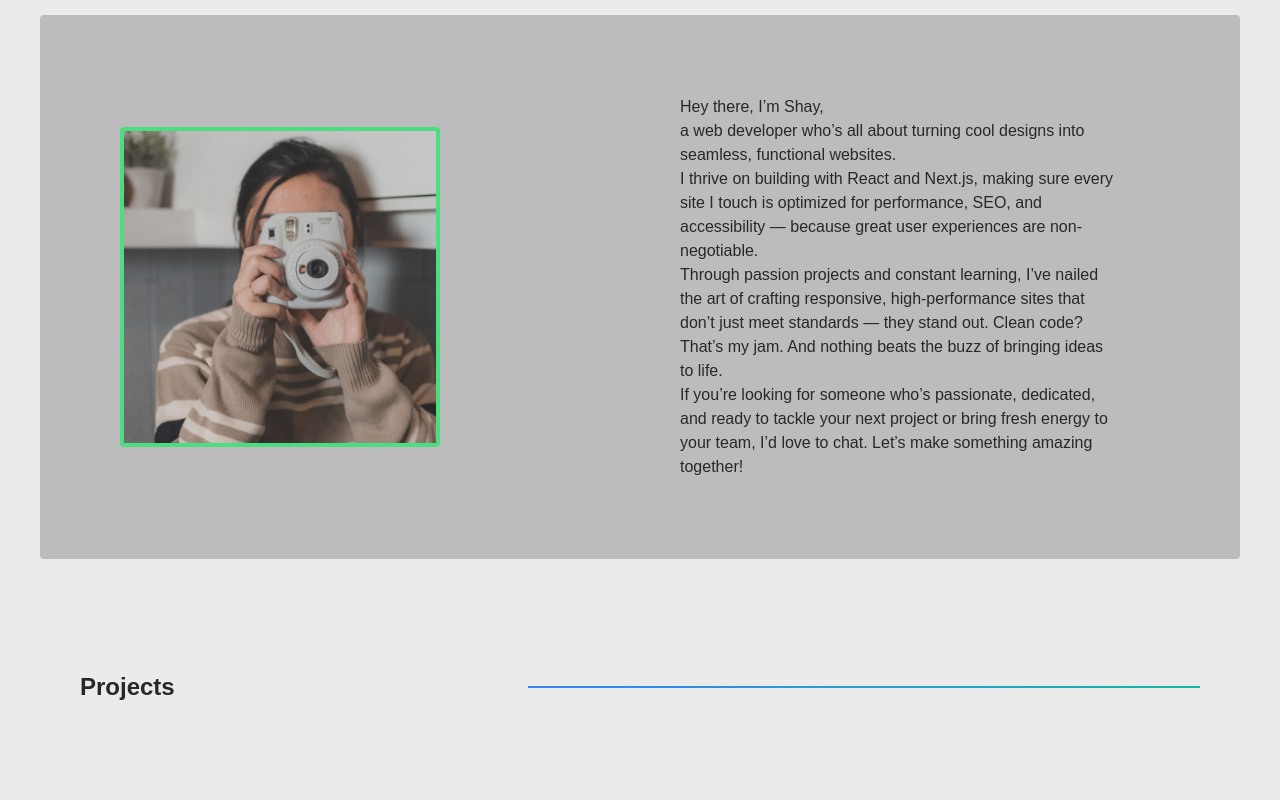
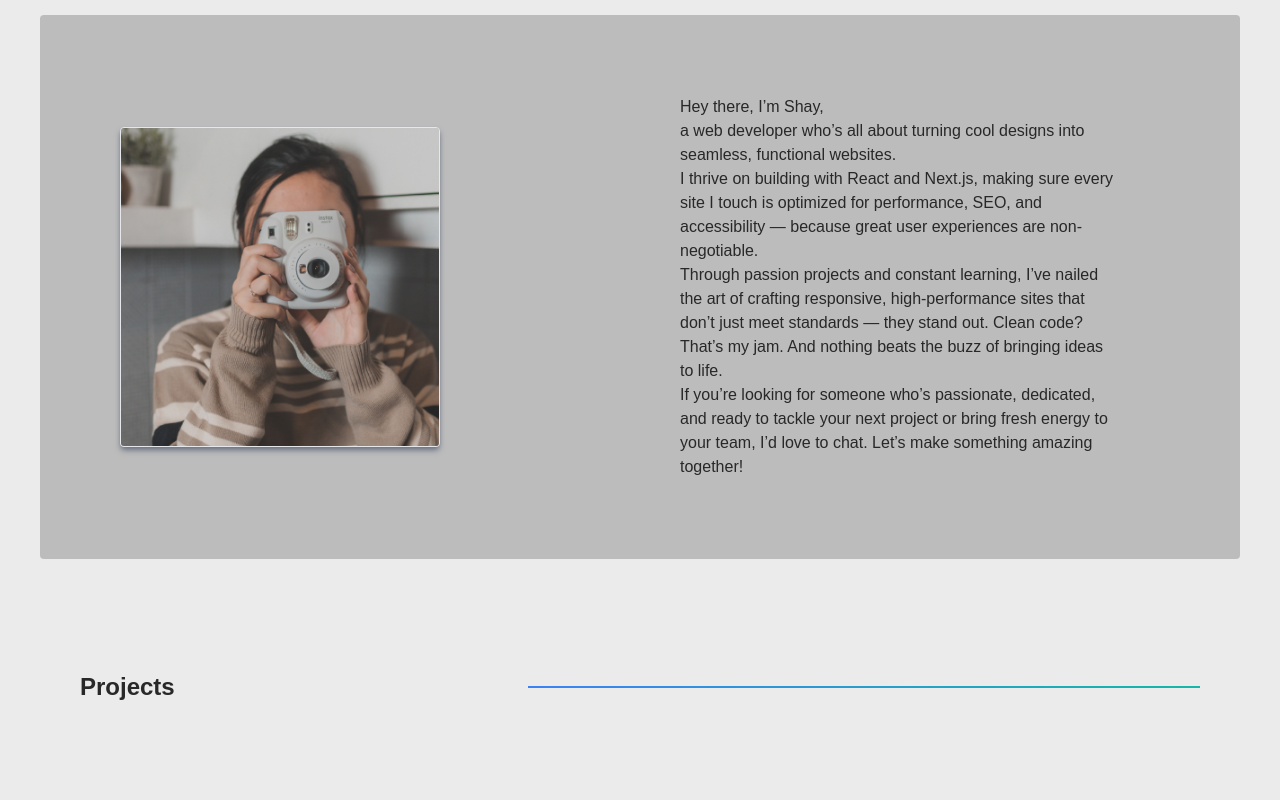
Before and after one commit to shay122990/next-portfolio, a Next.js app: page / in a window 1280 px wide. Shown: the part 920-1720 px from the top of the page. Built offline with nearby package versions, Linux system fonts and the light colour scheme; a web font is replaced by a local one.

Commit message:
styles: shadow to about image ad form

```diff
--- a/src/app/components/about/About.tsx
+++ b/src/app/components/about/About.tsx
@@ -11,7 +11,7 @@ const About = () => {
           alt="Profile Picture"
           width={200}
           height={200}
-          className="w-40 h-40 lg:h-80 lg:w-80 object-cover rounded border-[4px] border-green-400"
+          className="w-40 h-40 lg:h-80 lg:w-80 object-cover rounded border shadow-md shadow-gray-500  dark:shadow-green-400"
           priority
         />
         <div className="w-full lg:w-1/2 px-2 md:px-10 text-sm lg:text-base lg:text-left ">
--- a/src/app/components/form/Form.tsx
+++ b/src/app/components/form/Form.tsx
@@ -73,7 +73,7 @@ export default function EmailForm() {
   return (
     <form
       onSubmit={handleSubmit}
-      className="max-w-lg w-full mx-auto p-6 dark:bg-grey shadow-lg rounded-md border-[4px] border-green-400"
+      className="max-w-lg w-full mx-auto p-6 dark:bg-grey rounded border shadow-lg shadow-gray-500  dark:shadow-green-400"
     >
       <h2 className="text-2xl font-semibold mb-6 text-center text-gray-700 dark:text-white">Contact Me</h2>
 
@@ -107,7 +107,7 @@ export default function EmailForm() {
         type="submit"
         disabled={isSubmitting}
         className={`w-full p-2 bg-white text-gray-700 border rounded-md font-semibold ${
-          isSubmitting ? "opacity-50 cursor-not-allowed" : "hover:border-green-500 "
+          isSubmitting ? "opacity-50 cursor-not-allowed" : "hover:border-green-500"
         }`}
       >
         {isSubmitting ? "Sending..." : "Send Message"}
```
